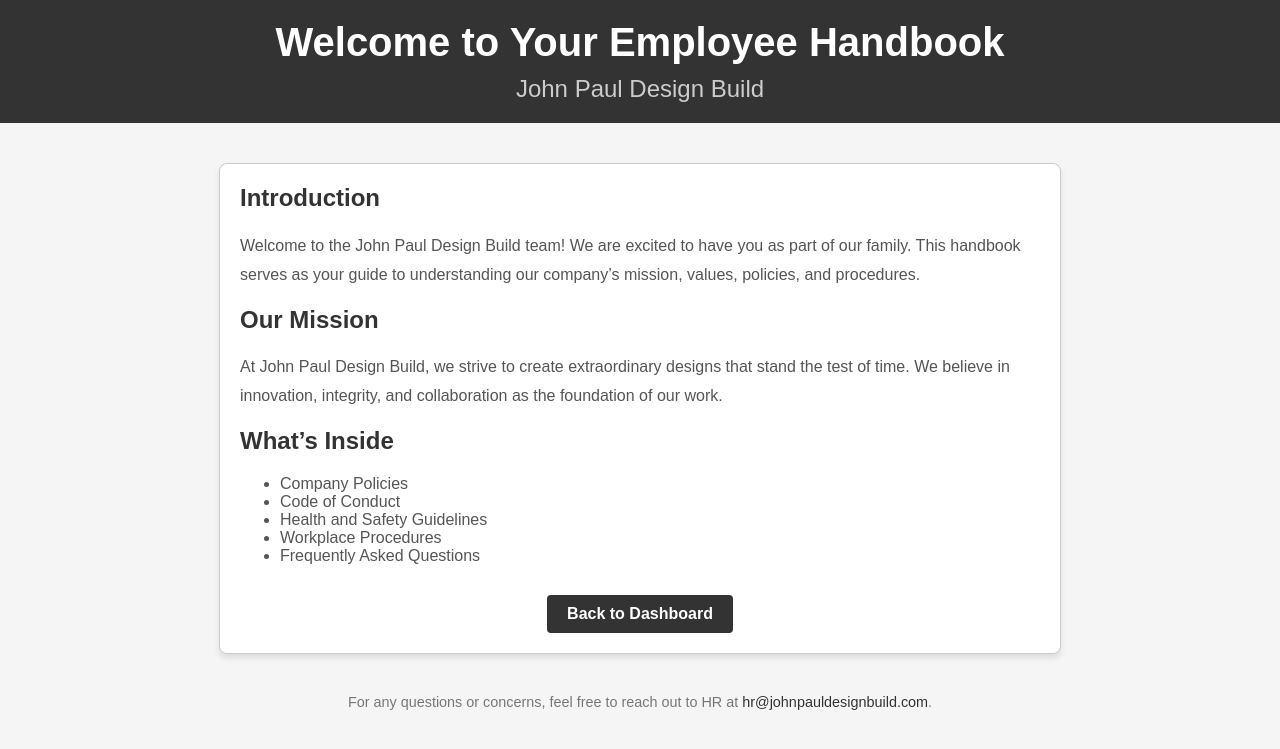
After one commit to VPJPDB/JPDBEmployeePortal, a Django app: page /handbook/ in a window 1280 px wide. The commit adds this page. Shown: the top 749 px of the page. Run offline with Django 5.2, Linux system fonts and the light colour scheme.

Commit message:
Resolve merge conflicts and update settings

```diff
--- a/hr_training_site/urls.py
+++ b/hr_training_site/urls.py
@@ -1,10 +1,7 @@
 from django.contrib import admin
 from django.urls import path, include
-from django.contrib.auth import views as auth_views
 
 urlpatterns = [
-    path('admin/', admin.site.urls),
-    path('', include('training.urls')),  # Connects to training app’s URLs
-    path('login/', auth_views.LoginView.as_view(template_name='training/login.html'), name='login'),  # Specifies the template path
-    path('logout/', auth_views.LogoutView.as_view(), name='logout'),  # Logout view
+    path('admin/', admin.site.urls),  # Admin site
+    path('', include('training.urls')),  # Includes all URLs from the training app
 ]
--- a/training/forms.py
+++ b/training/forms.py
@@ -1,9 +1,9 @@
 from django import forms
+from django.contrib.auth.forms import UserCreationForm
 from django.contrib.auth.models import User
-from django.contrib.auth.forms import UserCreationForm
 
-class UserRegisterForm(UserCreationForm):
-    email = forms.EmailField(required=True)  # Add an email field
+class RegisterForm(UserCreationForm):
+    email = forms.EmailField(required=True)
 
     class Meta:
         model = User
--- a/training/templates/training/dashboard.html
+++ b/training/templates/training/dashboard.html
@@ -14,6 +14,10 @@
         <li><a href="#">HR Policies</a></li>
     </ul>
 
-    <p><a href="{% url 'logout' %}">Logout</a></p>
+    <form method="post" action="{% url 'logout' %}">
+    {% csrf_token %}
+    <button type="submit">Logout</button>
+</form>
+
 </body>
 </html>
--- /dev/null
+++ b/training/templates/training/handbook.html
@@ -0,0 +1,125 @@
+<!DOCTYPE html>
+<html lang="en">
+<head>
+    <meta charset="UTF-8">
+    <meta name="viewport" content="width=device-width, initial-scale=1.0">
+    <title>Employee Handbook - John Paul Design Build</title>
+    <style>
+        body {
+            font-family: 'Arial', sans-serif;
+            margin: 0;
+            padding: 0;
+            background-color: #f5f5f5;
+            color: #333;
+        }
+        .header {
+            background-color: #333; /* Dark Gray */
+            color: white;
+            padding: 20px;
+            text-align: center;
+        }
+        .header h1 {
+            margin: 0;
+            font-size: 2.5rem;
+        }
+        .header h2 {
+            margin: 10px 0 0;
+            font-size: 1.5rem;
+            font-weight: normal;
+            color: #ccc; /* Light Gray for a softer secondary text */
+        }
+        .content {
+            max-width: 800px;
+            margin: 40px auto;
+            padding: 20px;
+            background-color: white;
+            box-shadow: 0 4px 6px rgba(0, 0, 0, 0.1);
+            border-radius: 8px;
+            border: 1px solid #ccc; /* Light Gray Border */
+        }
+        .content h2 {
+            color: #333; /* Darker Gray */
+            margin-top: 0;
+        }
+        .content p {
+            line-height: 1.8;
+            color: #555; /* Medium Gray for text */
+        }
+        .content ul {
+            color: #555; /* Medium Gray for lists */
+        }
+        .footer {
+            margin-top: 40px;
+            text-align: center;
+            font-size: 0.9rem;
+            color: #777; /* Lighter Gray for footer text */
+        }
+        .footer a {
+            color: #333; /* Dark Gray for links */
+            text-decoration: none;
+        }
+        .footer a:hover {
+            text-decoration: underline;
+        }
+        .cta {
+            text-align: center;
+            margin-top: 20px;
+        }
+        .cta a {
+            display: inline-block;
+            padding: 10px 20px;
+            background-color: #333; /* Dark Gray */
+            color: white;
+            text-decoration: none;
+            font-weight: bold;
+            border-radius: 4px;
+            margin-top: 10px;
+        }
+        .cta a:hover {
+            background-color: #555; /* Slightly lighter Gray */
+        }
+    </style>
+</head>
+<body>
+
+    <div class="header">
+        <h1>Welcome to Your Employee Handbook</h1>
+        <h2>John Paul Design Build</h2>
+    </div>
+
+    <div class="content">
+        <h2>Introduction</h2>
+        <p>
+            Welcome to the John Paul Design Build team! We are excited to have you as part of our family.
+            This handbook serves as your guide to understanding our company’s mission, values, policies,
+            and procedures.
+        </p>
+
+        <h2>Our Mission</h2>
+        <p>
+            At John Paul Design Build, we strive to create extraordinary designs that stand the test of time.
+            We believe in innovation, integrity, and collaboration as the foundation of our work.
+        </p>
+
+        <h2>What’s Inside</h2>
+        <ul>
+            <li>Company Policies</li>
+            <li>Code of Conduct</li>
+            <li>Health and Safety Guidelines</li>
+            <li>Workplace Procedures</li>
+            <li>Frequently Asked Questions</li>
+        </ul>
+
+        <div class="cta">
+            <a href="{% url 'dashboard' %}">Back to Dashboard</a>
+        </div>
+    </div>
+
+    <div class="footer">
+        <p>
+            For any questions or concerns, feel free to reach out to HR at <a href="mailto:hr@johnpauldesignbuild.com">hr@johnpauldesignbuild.com</a>.
+        </p>
+    </div>
+
+</body>
+</html>
--- a/training/urls.py
+++ b/training/urls.py
@@ -1,20 +1,10 @@
 from django.urls import path
-from django.contrib import admin
-from django.urls import path, include
-from django.contrib.auth import views as auth_views
+from . import views  # Import views from the current app
+from django.contrib.auth.views import LogoutView
 
 urlpatterns = [
-    path('admin/', admin.site.urls),
-    path('', include('training.urls')),  # Includes URLs from the training app
-    path('login/', auth_views.LoginView.as_view(template_name='training/login.html'), name='login'),
-    path('logout/', auth_views.LogoutView.as_view(), name='logout'),
+    path('dashboard/', views.dashboard_view, name='dashboard'),
+    path('handbook/', views.handbook, name='handbook'),
+    path('login/', views.login_view, name='login'),
+    path('logout/', LogoutView.as_view(next_page='login'), name='logout'),
 ]
-
-from django.urls import path
-from . import views
-
-urlpatterns = [
-    path('', views.home, name='home'),  # Homepage
-    path('register/', views.register, name='register'),  # Registration page
-    path('dashboard/', views.dashboard, name='dashboard'),  # Dashboard page
-]
--- a/training/views.py
+++ b/training/views.py
@@ -1,28 +1,31 @@
-from django.http import HttpResponse
 from django.shortcuts import render, redirect
-from django.contrib import messages
+from django.contrib.auth.forms import AuthenticationForm
+from django.contrib.auth import login
 from django.contrib.auth.decorators import login_required
-from .forms import UserRegisterForm
+from .forms import RegisterForm  # Import RegisterForm correctly
+from django.shortcuts import render
+from django.contrib.auth import logout
 
-def home(request):
-    # Show login/register links if the user is not logged in, or dashboard/logout if they are.
-    if request.user.is_authenticated:
-        return HttpResponse("Welcome to the HR Training Portal! <a href='/dashboard/'>Go to Dashboard</a> | <a href='/logout/'>Logout</a>")
+def logout_view(request):
+    logout(request)
+    return redirect('login')  # Redirects to the login page after logging out
+
+
+def handbook(request):
+    return render(request, 'training/handbook.html')  # Ensure this template exists
+
+
+def login_view(request):
+    if request.method == 'POST':
+        form = AuthenticationForm(data=request.POST)
+        if form.is_valid():
+            user = form.get_user()
+            login(request, user)
+            return redirect('dashboard')
     else:
-        return HttpResponse("Welcome to the HR Training Portal! <a href='/login/'>Login</a> | <a href='/register/'>Register</a>")
-
-def register(request):
-    if request.method == 'POST':
-        form = UserRegisterForm(request.POST)
-        if form.is_valid():
-            form.save()
-            username = form.cleaned_data.get('username')
-            messages.success(request, f'Account created for {username}!')
-            return redirect('login')  # Redirect to login page after successful registration
-    else:
-        form = UserRegisterForm()
-    return render(request, 'training/register.html', {'form': form})
+        form = AuthenticationForm()
+    return render(request, 'training/login.html', {'form': form})
 
 @login_required
-def dashboard(request):
+def dashboard_view(request):
     return render(request, 'training/dashboard.html')
```
Also changed, not shown: training/templates/training/login.html (+129 -8 lines), training/templates/training/register.html (deleted, +0 -16 lines), db.sqlite3, 1 other file.
